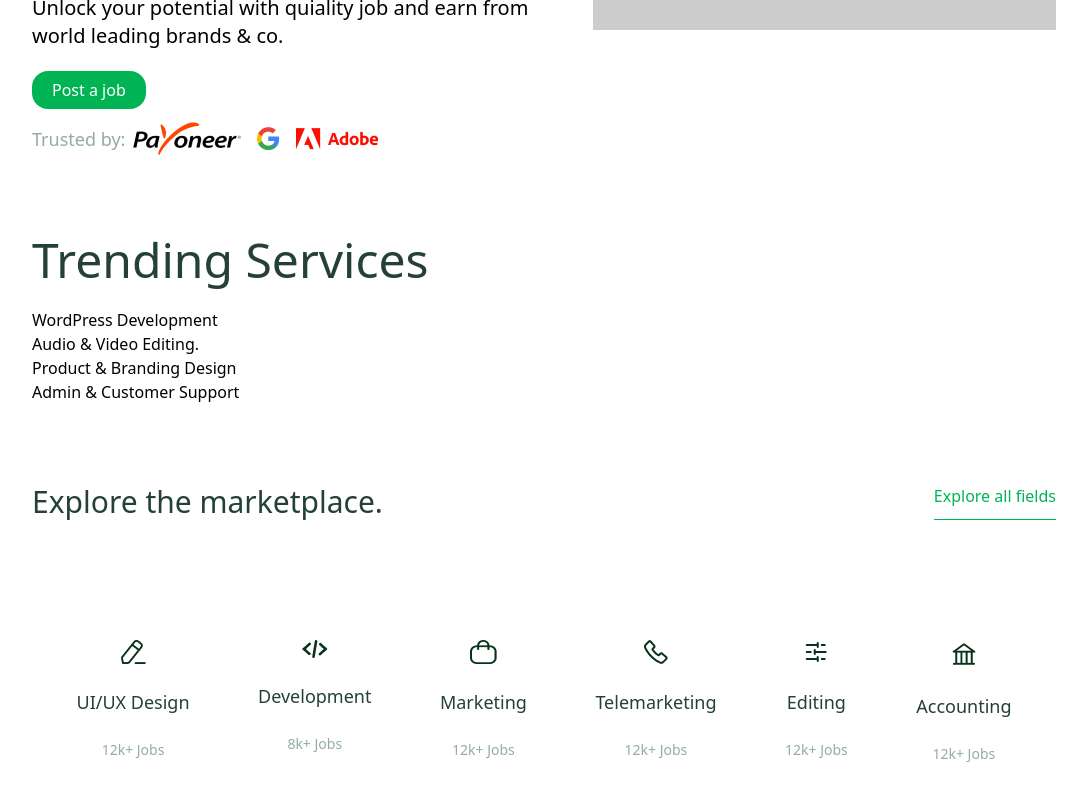
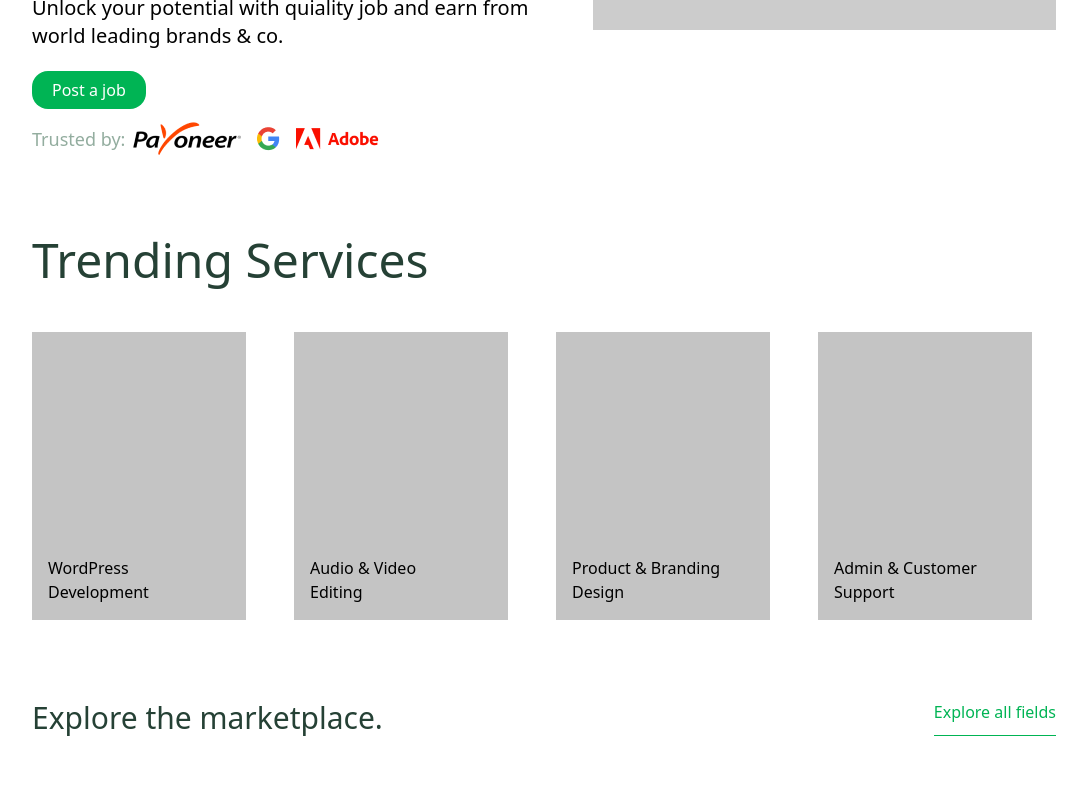
Before and after one commit to tillerload/JobiApp, a React (Vite) app: page / in a window 1280 px wide. Shown: the part 500-1300 px from the top of the page, without its empty margins (96-1183 px from the left). Built offline with nearby package versions, Linux system fonts and the light colour scheme; no server answers; the database is empty.

Commit message:
finished styling trending page i think

```diff
--- a/src/pages/homePage/HomePageTrending.jsx
+++ b/src/pages/homePage/HomePageTrending.jsx
@@ -11,19 +11,18 @@ const HomePageTrending = () => {
               </div>
             </div>
             <div className="servicePictures">
-              <ul>
-                {/* Hard coding for now, but eventually will be data from firebase that  */}
-                <li>
-                  <p>WordPress Development</p>
+              <ul className="flex my-6">
+                <li className="bg-grey p-4 pt-56 mr-6 w-56">
+                  <a href="" className="pr-10">WordPress Development</a>
                 </li>
-                <li>
-                  <p>Audio & Video Editing.</p>
+                <li className="bg-grey p-4 pt-56 mx-6 w-56">
+                  <a href="" className="pr-10">Audio & Video Editing</a>
                 </li>
-                <li>
-                  <p>Product & Branding Design</p>
+                <li className="bg-grey p-4 pt-56 mx-6 w-56">
+                  <a href="">Product & Branding Design</a>
                 </li>
-                <li>
-                  <p>Admin & Customer Support</p>
+                <li className="bg-grey p-4 pt-56 mx-6 w-56">
+                  <a href="">Admin & Customer Support</a>
                 </li>
               </ul>
             </div>
```
